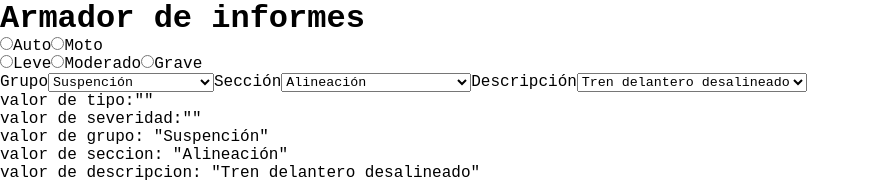
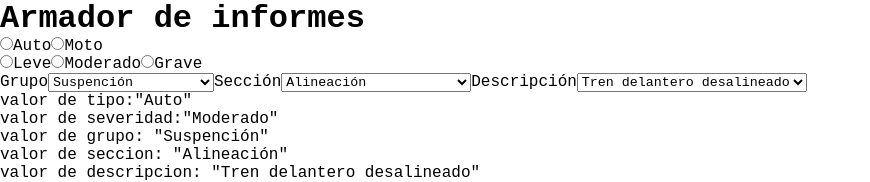
Before and after one commit to Juaniessi/buba-app, a React (Create React App) app: page / in a window 1280 px wide. Shown: the top 182 px of the page, without its empty margins (0-870 px from the left). Built offline with nearby package versions, Linux system fonts and the light colour scheme.

Commit message:
minor bug fix

```diff
--- a/src/components/main/Main.jsx
+++ b/src/components/main/Main.jsx
@@ -48,11 +48,11 @@ import {
 } from '../context/carDataBase';
 
 function Main() {
-	const [tipo, setTipo] = useState();
+	const [tipo, setTipo] = useState('Auto');
 	const [grupo, setGrupo] = useState(group[0]); //seteo group[0] para arrancar con la primera del array
 	const [seccion, setSeccion] = useState(sectionSusp[0]); // idem seteo
 	const [descripcion, setDescripcion] = useState(descAlin[0]);
-	const [severidad, setSeveridad] = useState();
+	const [severidad, setSeveridad] = useState('Moderado');
 
 	let section; //esta variable almacena el array de seccion a mapear
 	let description; //esta varibale almacena el array de descripción a mapear
```
